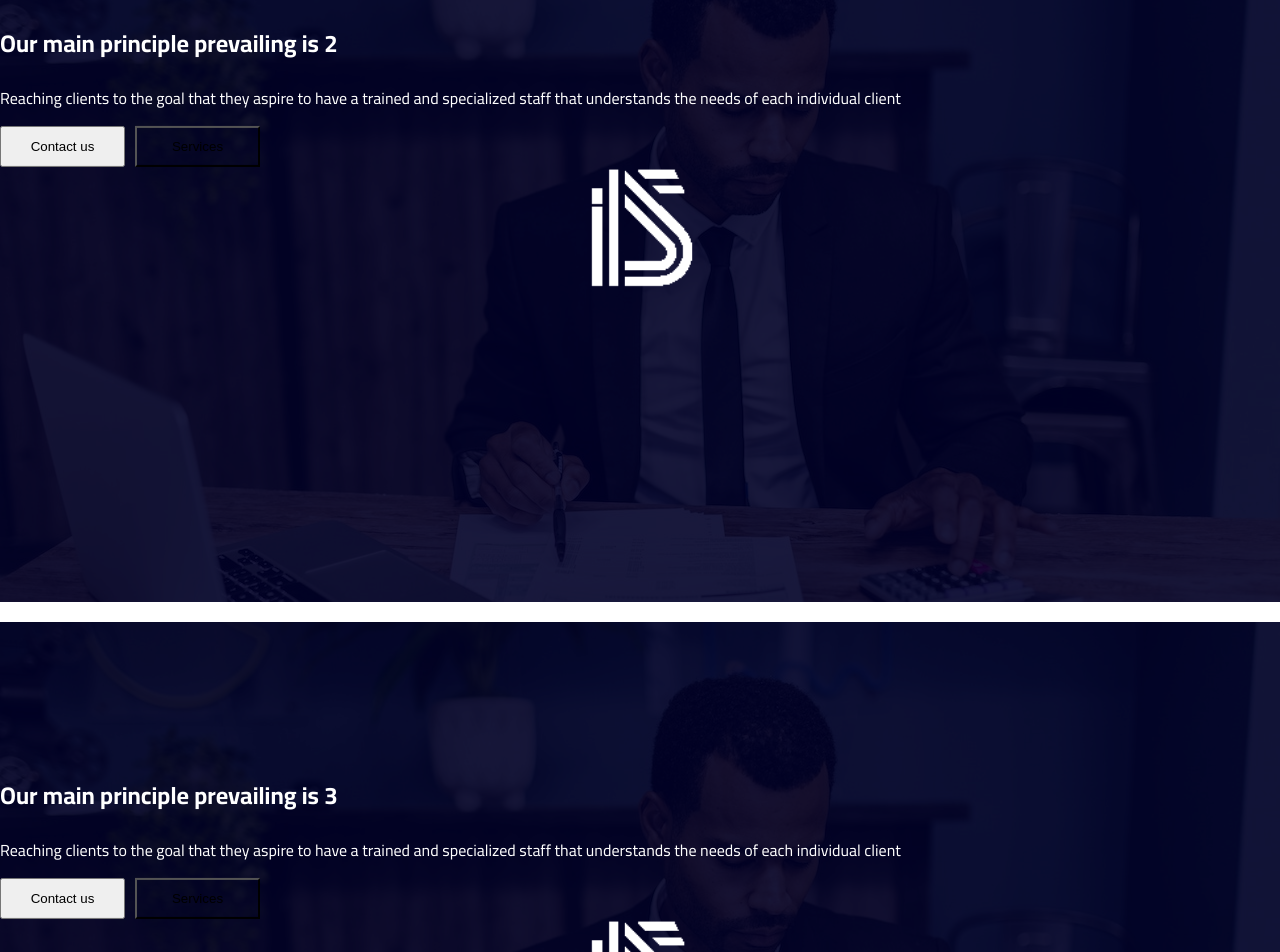
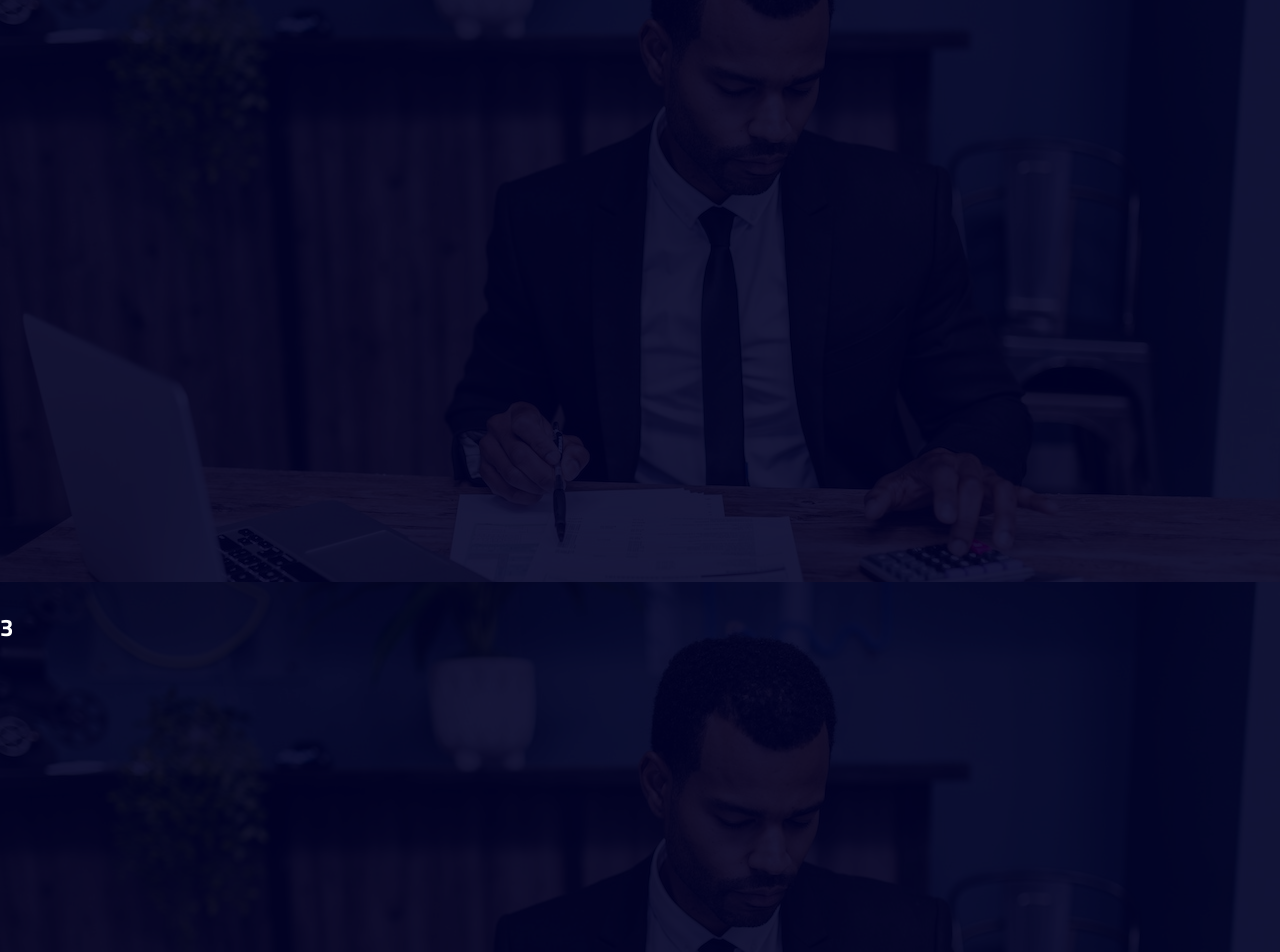
Before and after one commit to EngSharaqi/Alsulmi, a Next.js app: page / in a window 1280 px wide. Shown: the part 1060-2012 px from the top of the page. Built offline with nearby package versions, Linux system fonts and the light colour scheme; some icons are missing.

Commit message:
Edit header

```diff
--- a/pages/index.js
+++ b/pages/index.js
@@ -90,7 +90,6 @@ export default function Home() {
 
         <div class="carousel-inner">
           <div class="carousel-item active">
-            {/* <img class="d-block w-100" src="..." alt="First slide" /> */}
             <div className={main.img}>
             <div className={main.cover}>
               <div className='container' style={{ 'height': 'inherit' }}>
@@ -118,26 +117,13 @@ export default function Home() {
           </div>
           </div>
           <div class="carousel-item">
-            {/* <img class="d-block w-100" src="..." alt="Second slide" /> */}
             <div className={main.img}>
             <div className={main.cover}>
               <div className='container' style={{ 'height': 'inherit' }}>
                 <div className={`row`} style={{ 'height': '66%' }}>
                   <section>
                     <div className={`row ${main.custReverse}`}>
-                      <div className={`col-xs-12 col-sm-12 col-md-8 col-lg-8`}>
-                        <h1>{t.banner.title} 2</h1>
-                        <p>{t.banner.desc}</p>
-                        <Link href="/">
-                          <a>
-                            <button className={`btn btn-primary`}>{t.banner.contact_btn}</button>
-                            <button className={`btn btn-primary ${main.btn_srvs}`}>{t.banner.servs_btn}</button>
-                          </a>
-                        </Link>
-                      </div>
-                      <div className={`col-xs-12 col-sm-12 col-md-4 col-lg-4`} align='center'>
-                        <img src={banner_img.src} style={{ "max-width": "100%", "margin-bottom": "20px", "width": "120px" }} />
-                      </div>
+                      <h2 className='h1' style={{ 'margin': 'auto', 'color': '#fff' }}>2</h2>
                     </div>
                   </section>
                 </div>
@@ -151,21 +137,9 @@ export default function Home() {
             <div className={main.cover}>
               <div className='container' style={{ 'height': 'inherit' }}>
                 <div className={`row`} style={{ 'height': '66%' }}>
-                  <section>
+                <section>
                     <div className={`row ${main.custReverse}`}>
-                      <div className={`col-xs-12 col-sm-12 col-md-8 col-lg-8`}>
-                        <h1>{t.banner.title} 3</h1>
-                        <p>{t.banner.desc}</p>
-                        <Link href="/">
-                          <a>
-                            <button className={`btn btn-primary`}>{t.banner.contact_btn}</button>
-                            <button className={`btn btn-primary ${main.btn_srvs}`}>{t.banner.servs_btn}</button>
-                          </a>
-                        </Link>
-                      </div>
-                      <div className={`col-xs-12 col-sm-12 col-md-4 col-lg-4`} align='center'>
-                        <img src={banner_img.src} style={{ "max-width": "100%", "margin-bottom": "20px", "width": "120px" }} />
-                      </div>
+                      <h2 className='h1' style={{ 'margin': 'auto', 'color': '#fff' }}>3</h2>
                     </div>
                   </section>
                 </div>
--- a/styles/globals.css
+++ b/styles/globals.css
@@ -57,6 +57,12 @@ html[lang='ar'] body #our_value h6 { font-weight: bold }
 html[lang='ar'] body #our_value p { margin-bottom: 4rem }
 
 /* banner slider */
+html[lang="ar"] body main {
+    direction: ltr
+}
+html[lang="ar"] body main section > div {
+    direction: rtl
+}
 .carousel-control-next, .carousel-control-prev { padding: 0 30px; justify-content: start }
 .carousel-control-next {
     justify-content: end
```
